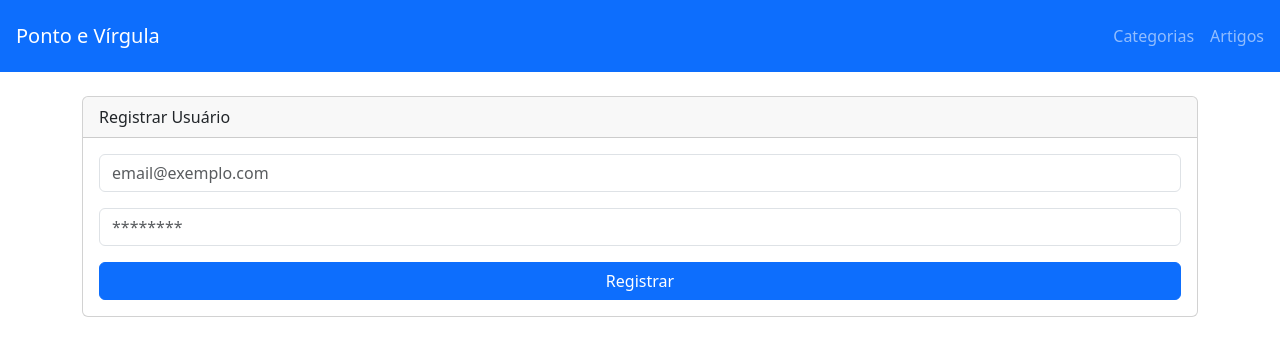
After one commit to LianMiranda/Blog-com-painel-administrativo, a Node server app: page /admin/users/create in a window 1280 px wide. The commit adds this page. Shown: the top 356 px of the page. Run offline with Node 20, Linux system fonts and the light colour scheme; some libraries are stand-ins or nearby versions.

Commit message:
[FEAT] iniciando formulario de cadastro de admin

```diff
--- a/index.js
+++ b/index.js
@@ -5,9 +5,12 @@ const connection = require('./database/database');
 
 const categoriesController = require("./categories/CategoriesController");
 const articlesController = require("./articles/ArticlesController")
+const userController = require("./user/UserController");
 
 const categoryModel = require("./categories/CategoryModel")
 const articleModel = require("./articles/ArticleModel")
+const userModel = require("./user/UserModel")
+
 
 //View engine
 app.set('view engine', 'ejs');
@@ -28,6 +31,7 @@ connection.authenticate().then(() =>{
 
 app.use("/", categoriesController);
 app.use("/", articlesController);
+app.use("/", userController);
 
 //Routes
 app.get("/", (req, res) => {
--- /dev/null
+++ b/user/UserController.js
@@ -0,0 +1,20 @@
+const express = require('express');
+const router = express.Router();
+const userModel = require('./UserModel')
+
+router.get('/admin/users', (req, res) =>{
+    res.send('Usuarios')
+})
+
+router.get("/admin/users/create", (req, res) =>{
+    res.render('admin/users/create.ejs');
+})
+
+router.post("/users/create", (req, res) => {
+    var email = req.body.email
+    var password = req.body.password
+
+    res.json({email, password});
+})
+
+module.exports = router
--- /dev/null
+++ b/user/UserModel.js
@@ -0,0 +1,14 @@
+const Sequelize = require("sequelize");
+const connection = require("../database/database");
+
+const User = connection.define('users', {
+    email: {
+        type: Sequelize.STRING,
+        allowNull: false
+    }, password:{
+        type: Sequelize.STRING,
+        allowNull: false
+    }
+});
+
+module.exports = User;
--- /dev/null
+++ b/views/admin/users/create.ejs
@@ -0,0 +1,21 @@
+<%- include('../../partials/header.ejs') %>
+<body>
+    <%- include('../../partials/navbarAdmin.ejs') %>
+
+    <div class="container">
+
+        <div class="card">
+            <div class="card-header">
+                Registrar Usuário
+            </div>
+            <div class="card-body">
+                <form method="post" action="/users/create" class="d-flex flex-column gap-3">
+                    <input class="form-control" name="email" type="email" placeholder="email@exemplo.com">
+                    <input class="form-control" type="password" name="password" placeholder="********">
+                    <button type="submit" class="btn btn-primary">Registrar</button>
+                </form>
+            </div>
+        </div>
+    </div>
+</body>
+<%- include('../../partials/footer.ejs') %>
--- a/views/partials/navbarAdmin.ejs
+++ b/views/partials/navbarAdmin.ejs
@@ -1,4 +1,4 @@
-<nav class="navbar navbar-dark bg-primary p-3 mb-3">
+<nav class="navbar navbar-dark bg-primary p-3 mb-4">
     <a href="/" class="navbar-brand">Ponto e Vírgula</a>
 
     <ul class="navbar-nav d-flex flex-row gap-3">
--- a/views/partials/navbarHome.ejs
+++ b/views/partials/navbarHome.ejs
@@ -1,4 +1,4 @@
-<nav class="navbar navbar-expand-lg navbar-dark bg-primary p-3 mb-3">
+<nav class="navbar navbar-expand-lg navbar-dark bg-primary p-3 mb-4">
     <a href="/" class="navbar-brand">Ponto e Vírgula</a>
 
     <ul class="navbar-nav d-flex align-items-center flex-row gap-3">
```
